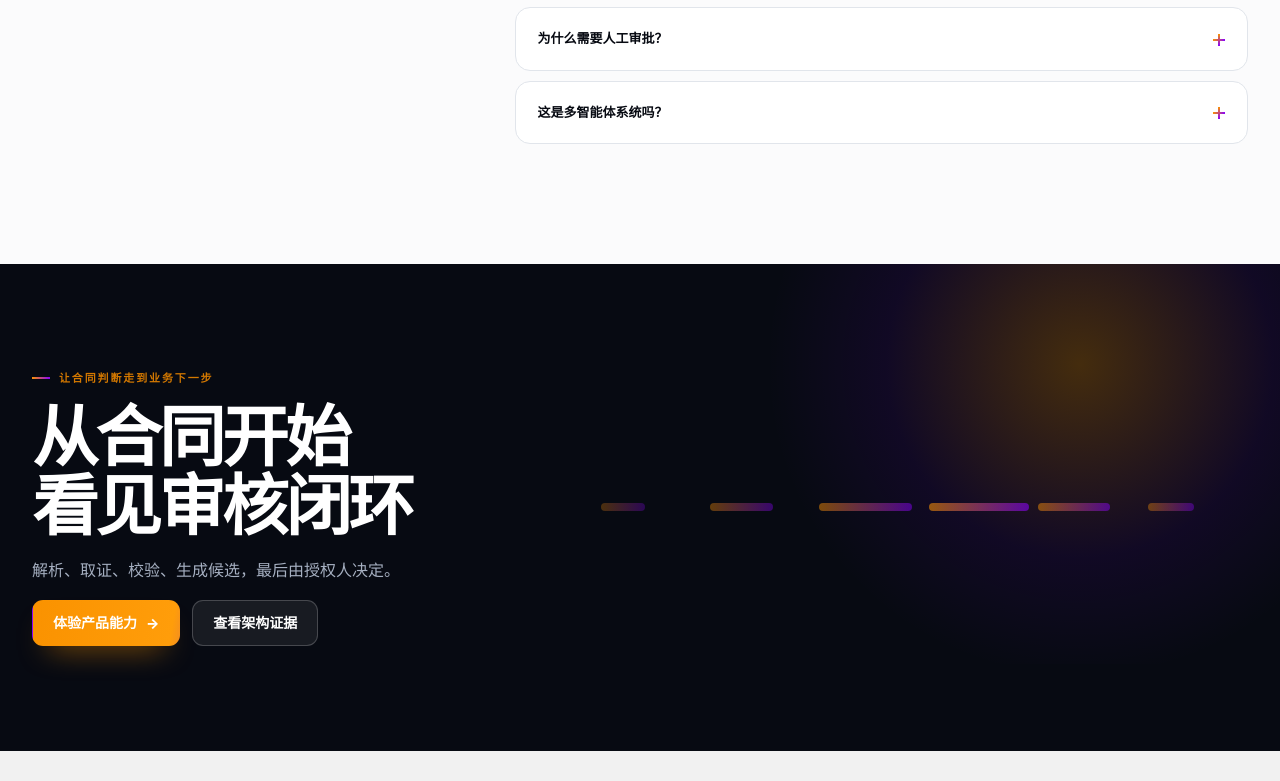
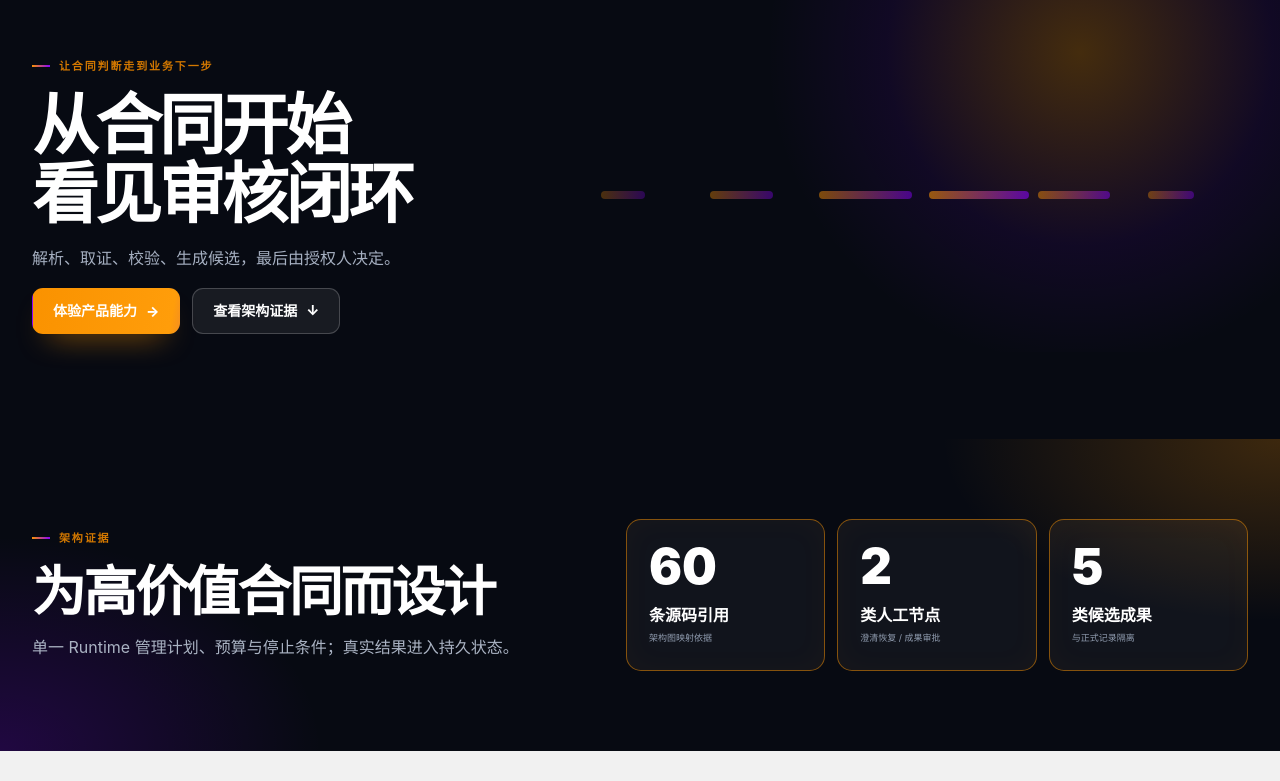
Before and after one commit to xiakefjp-cn/qishentong-website, a website: page src/index.html in a window 1280 px wide. Shown: the part 6120-6901 px from the top of the page. Drawn offline with Linux system fonts and the light colour scheme.

Commit message:
Move architecture evidence to final section

```diff
--- a/src/index.html
+++ b/src/index.html
@@ -126,10 +126,6 @@
       </div>
     </section>
 
-    <section class="evidence" id="evidence">
-      <div class="shell evidence-grid"><div class="reveal"><p class="eyebrow">架构证据</p><h2>为高价值合同而设计</h2><p>单一 Runtime 管理计划、预算与停止条件；真实结果进入持久状态。</p></div><div class="evidence-stats reveal"><article><strong>60</strong><span>条源码引用</span><small>架构图映射依据</small></article><article><strong>2</strong><span>类人工节点</span><small>澄清恢复 / 成果审批</small></article><article><strong>5</strong><span>类候选成果</span><small>与正式记录隔离</small></article></div></div>
-    </section>
-
     <section class="security" id="security">
       <div class="shell"><div class="section-intro section-intro--center reveal"><p class="eyebrow">面向企业运行</p><h2>安全、受控、全程可追踪</h2><p>模型进入正式业务前，先为数据、执行与写入划清边界。</p></div>
         <div class="security-grid">
@@ -158,7 +154,11 @@
     </section>
 
     <section class="closing" id="contact">
-      <div class="closing-glow"></div><div class="shell closing-grid"><div class="reveal"><p class="eyebrow">让合同判断走到业务下一步</p><h2><span class="headline-line">从合同开始</span><span class="headline-line">看见审核闭环</span></h2><p>解析、取证、校验、生成候选，最后由授权人决定。</p><div class="hero-actions"><a class="button button--primary" href="#workflow">体验产品能力 <span>→</span></a><a class="button button--dark" href="#evidence">查看架构证据</a></div></div><div class="closing-line" aria-hidden="true"><span></span><span></span><span></span><span></span><span></span><span></span></div></div>
+      <div class="closing-glow"></div><div class="shell closing-grid"><div class="reveal"><p class="eyebrow">让合同判断走到业务下一步</p><h2><span class="headline-line">从合同开始</span><span class="headline-line">看见审核闭环</span></h2><p>解析、取证、校验、生成候选，最后由授权人决定。</p><div class="hero-actions"><a class="button button--primary" href="#workflow">体验产品能力 <span>→</span></a><a class="button button--dark" href="#evidence">查看架构证据 <span>↓</span></a></div></div><div class="closing-line" aria-hidden="true"><span></span><span></span><span></span><span></span><span></span><span></span></div></div>
+    </section>
+
+    <section class="evidence" id="evidence">
+      <div class="shell evidence-grid"><div class="reveal"><p class="eyebrow">架构证据</p><h2>为高价值合同而设计</h2><p>单一 Runtime 管理计划、预算与停止条件；真实结果进入持久状态。</p></div><div class="evidence-stats reveal"><article><strong>60</strong><span>条源码引用</span><small>架构图映射依据</small></article><article><strong>2</strong><span>类人工节点</span><small>澄清恢复 / 成果审批</small></article><article><strong>5</strong><span>类候选成果</span><small>与正式记录隔离</small></article></div></div>
     </section>
   </main>
 
@@ -191,6 +191,6 @@
     </div>
   </dialog>
 
-  <footer><div class="shell footer-grid"><div class="footer-brand"><a class="brand" href="#hero"><span class="brand-mark"><i></i><i></i><i></i></span><span>契审通</span></a><p>企业合同智能审核平台<br>让每个结论都有来源，让每次写入都有授权。</p></div><div><h3>产品</h3><a href="#workflow">产品能力</a><a href="#flow">审核流程</a><a href="#scenarios">应用场景</a></div><div><h3>企业能力</h3><a href="#evidence">架构证据</a><a href="#security">安全治理</a><a href="#faq">常见问题</a></div><div class="footer-meta"><span>QISHENTONG</span><p>Contract intelligence,<br>under control.</p></div></div><div class="shell footer-bottom"><span>© 2026 契审通 · 产品展示原型</span><span>基于项目架构材料构建</span></div></footer>
+  <footer><div class="shell footer-grid"><div class="footer-brand"><a class="brand" href="#hero"><span class="brand-mark"><i></i><i></i><i></i></span><span>契审通</span></a><p>企业合同智能审核平台<br>让每个结论都有来源，让每次写入都有授权。</p></div><div><h3>产品</h3><a href="#workflow">产品能力</a><a href="#flow">审核流程</a><a href="#scenarios">应用场景</a></div><div><h3>企业能力</h3><a href="#security">安全治理</a><a href="#faq">常见问题</a><a href="#evidence">架构证据</a></div><div class="footer-meta"><span>QISHENTONG</span><p>Contract intelligence,<br>under control.</p></div></div><div class="shell footer-bottom"><span>© 2026 契审通 · 产品展示原型</span><span>基于项目架构材料构建</span></div></footer>
 </body>
 </html>
```
